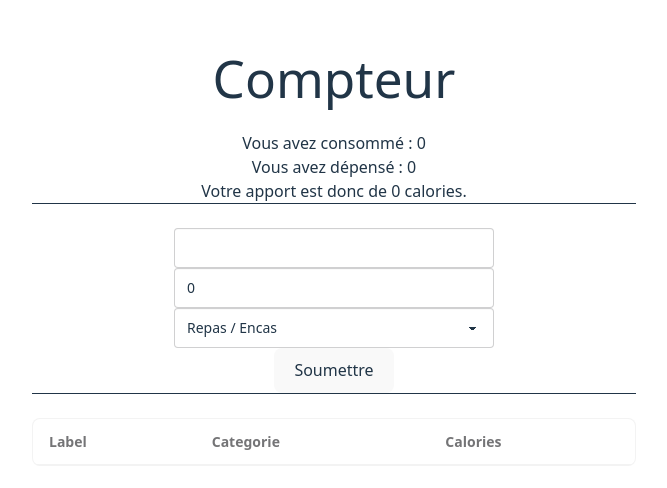
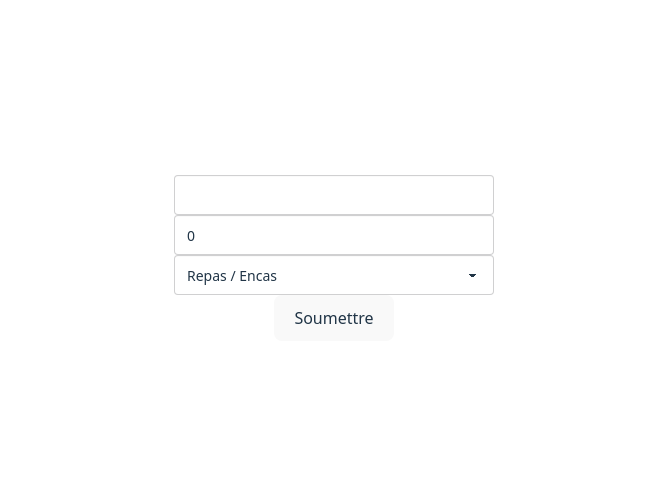
Before and after one commit to Aedery16-11/calculateur-calories-react, a React (Vite) app in the folder web/: page /add in a window 1280 px wide. Shown: the part 142-630 px from the top of the page, without its empty margins (306-973 px from the left). Built offline with nearby package versions, Linux system fonts and the light colour scheme.

Commit message:
Add react-router-dom for routing and update components for navigation

```diff
--- /dev/null
+++ b/package.json
@@ -0,0 +1,5 @@
+{
+  "dependencies": {
+    "react-router-dom": "^7.13.0"
+  }
+}
--- a/web/package.json
+++ b/web/package.json
@@ -13,6 +13,7 @@
     "@tailwindcss/vite": "^4.1.18",
     "react": "^19.2.0",
     "react-dom": "^19.2.0",
+    "react-router-dom": "^7.13.0",
     "tailwindcss": "^4.1.18"
   },
   "devDependencies": {
--- a/web/src/App.tsx
+++ b/web/src/App.tsx
@@ -6,20 +6,17 @@ import ListCalory from './components/ListCalory'
 import CaloryForm from './components/CaloryForm'
 import { CaloriesProvider } from './contexts/CaloryContext'
 import './App.css'
+import { BrowserRouter, Routes, Route, Link } from 'react-router-dom';
 
 function App() {
   return (
     <CaloriesProvider>
-      <h1>Compteur</h1>
-      <br />
-      <TotalCalory />
-      <hr />
-      <br />
-      <CaloryForm />
-      <hr />
-      <br />
-      <ListCalory />
-
+      <BrowserRouter>
+        <Routes>
+          <Route path='/' element={<><TotalCalory /> <ListCalory /></>} />
+          <Route path='/add' element={<CaloryForm />} />
+        </Routes>
+      </BrowserRouter>
     </CaloriesProvider>
   )
 }
--- a/web/src/components/ListCalory.tsx
+++ b/web/src/components/ListCalory.tsx
@@ -1,14 +1,9 @@
 import React from 'react'
 import type { CaloryEntry } from '../models/CalorieEntry'
 import { useCalories } from '../contexts/CaloryContext'
-/* const entries: CaloryEntry[] = [
-    { label: "Pomme", category: "repas", qtyCalory: 50 },
-    { label: "Jogging", category: "sport", qtyCalory: -200 }
-]
- */
 
 const ListCalory = () => {
-    const { calories } = useCalories()
+    const { calories, removeCalory } = useCalories()
     return (
         <div className='overflow-x-auto rounded-box border border-base-content/5 bg-base-100'>
             <table className="table">
@@ -24,7 +19,7 @@ const ListCalory = () => {
                         <tr key={index}>
                             <td>{entry.label}</td>{/* IL FAUT ABSOLUMENT UNE KEY A CHAQUE FOIS */}
                             <td>{entry.category}</td>
-                            <td>{entry.qtyCalory}</td>
+                            <td>{entry.qtyCalory} <button onClick={() => removeCalory(index)}>❌</button></td>
                         </tr>
                     ))}
                 </tbody>
```
Also changed, not shown: 2 other files (tests, documents, lock files or other folders).
